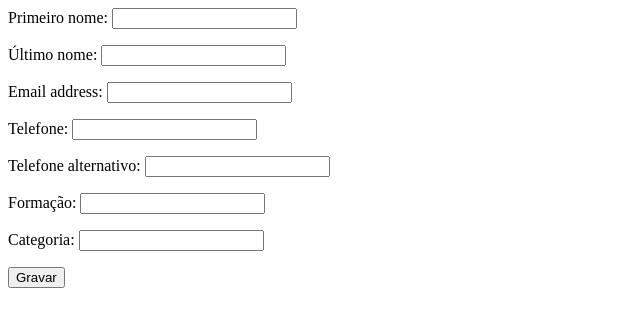
After one commit to jeKnowledge/CodigoSolidario, a Django app: template cruzvermelha/cruzvermelha/templates/editar_contacto.html in a window 1280 px wide. The commit adds this page. Shown: the top 327 px of the page, without its empty margins (0-640 px from the left). Run offline with Django 3.2, Linux system fonts and the light colour scheme; the template is opened without the code that fills it: values that come from a table or form of the project are taken from there, others are empty; parts of the project's set-up code (start-up, migrations or seed data) failed here and were passed over.

Commit message:
edição dos detalhes dos voluntários

```diff
--- a/cruzvermelha/RecHumanos/models.py
+++ b/cruzvermelha/RecHumanos/models.py
@@ -1,9 +1,17 @@
 # -*- coding: utf-8 -*-
 
 from django.db import models
+from django.forms import ModelForm, CharField
 
 from django.contrib.auth.models import User
 # Create your models here.
+
+'''class VoluntarioForm(forms.Form):
+    primeiro_nome = forms.CharField(max_length=100)
+    ultimo_nome = forms.CharField(max_length=100)
+    email = forms.EmailField()
+    formacao = forms.CharField(max_length=100)
+    categoria = forms.CharField(max_length=100)'''
 
 class Voluntario(User):
 	telefone = models.IntegerField()
@@ -13,6 +21,16 @@ class Voluntario(User):
 
 	def nome(self):
 		return self.first_name + " " + self.last_name
+
+class VoluntarioForm(ModelForm):
+	first_name = CharField(label='Primeiro nome')
+	last_name = CharField(label='Último nome')
+	telefone2 = CharField(label='Telefone alternativo')
+	formacao = CharField(label='Formação')
+
+	class Meta:
+		model = Voluntario
+		fields = ('first_name', 'last_name', 'email', 'telefone', 'telefone2', 'formacao', 'categoria')
 
 class Disponibilidade(models.Model):
 	voluntario = models.ForeignKey(Voluntario)
--- a/cruzvermelha/cruzvermelha/templates/contacto.html
+++ b/cruzvermelha/cruzvermelha/templates/contacto.html
@@ -4,3 +4,6 @@
 <p><b>Telefone alternativo:</b> {{ contacto.telefone2 }}</p>
 <p><b>Formação:</b> {{ contacto.formacao }}</p>
 <p><b>Categoria:</b> {{ contacto.categoria }}</p>
+{% if not user.is_authenticated %}
+    <p><a href="/editar_contacto/{{ contacto.id }}/">Editar dados</a></p>
+{% endif %}
--- /dev/null
+++ b/cruzvermelha/cruzvermelha/templates/editar_contacto.html
@@ -0,0 +1,4 @@
+<form action="" method="post">{% csrf_token %}
+{{ form.as_p }}
+<input type="submit" value="Gravar" />
+</form>
--- a/cruzvermelha/cruzvermelha/urls.py
+++ b/cruzvermelha/cruzvermelha/urls.py
@@ -6,8 +6,9 @@ from RecHumanos.views import *
 admin.autodiscover()
 
 urlpatterns = patterns('',
-	url(r'^contactos/$', 'RecHumanos.views.contacto'),
-	url(r'^contactos/(?P<voluntario_id>\d+)/$', 'RecHumanos.views.contacto'),
+	url(r'^contactos/$', contacto),
+	url(r'^contactos/(?P<voluntario_id>\d+)/$', contacto),
+	url(r'^editar_contacto/(?P<voluntario_id>\d+)/$', editar_contacto),
     # Examples:
     url(r'^$', home, name='home'),
     url(r'^login$', login, name='login'),
```
Also changed, not shown: cruzvermelha/RecHumanos/views.py (+17 -12 lines), 3 other files.
